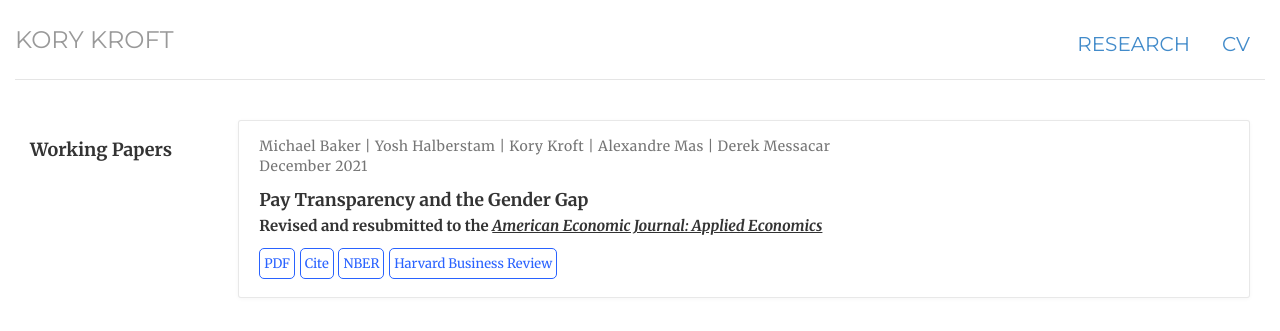
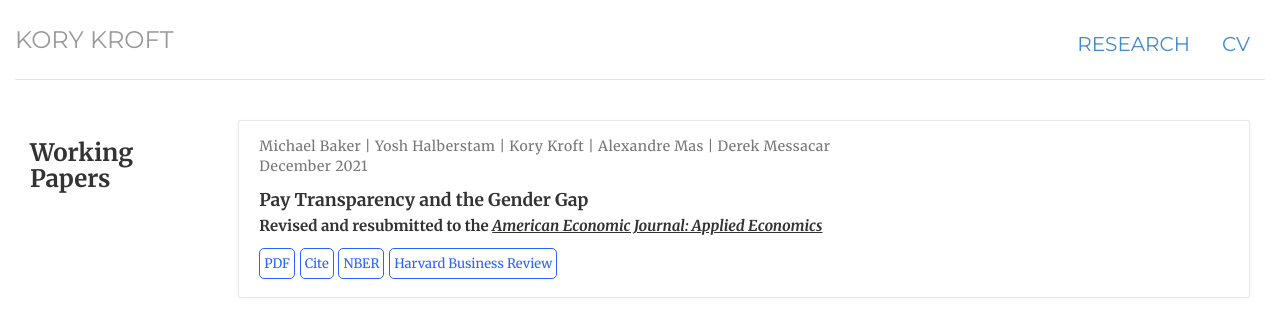
Before and after one commit to korykroft/korykroft.github.io, a Jekyll site: the page built from research/index.html, in a window 1280 px wide. Shown: the top 331 px of the page. Built offline with Jekyll 4.4.1, drawn with Linux system fonts in a browser that asks for light colours.

Commit message:
Update index.html

```diff
--- a/research/index.html
+++ b/research/index.html
@@ -11,7 +11,7 @@
 <!-- working papers -->
 <div class="row marketing lead-card">
 <div class="col-12 col-md-2">
-  <h3 style="font-weight:bold color:black text-align:center; font-size:0.9em !important;">Working Papers</h3>
+  <h3 style="font-weight:bold color:black text-align:center; font-size:1.2em !important;">Working Papers</h3>
  </div>
 
  <div class="col-12 col-md-10 ">
```
